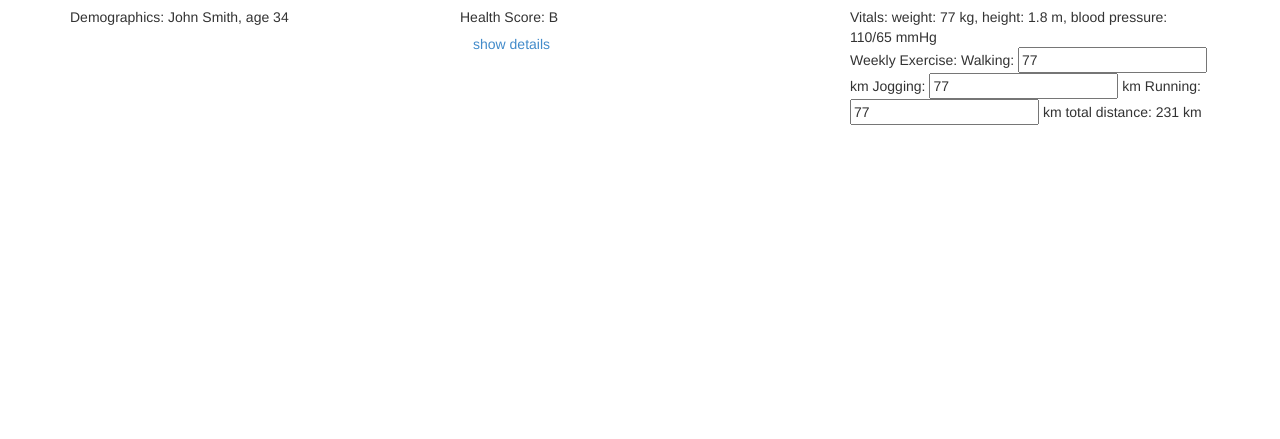
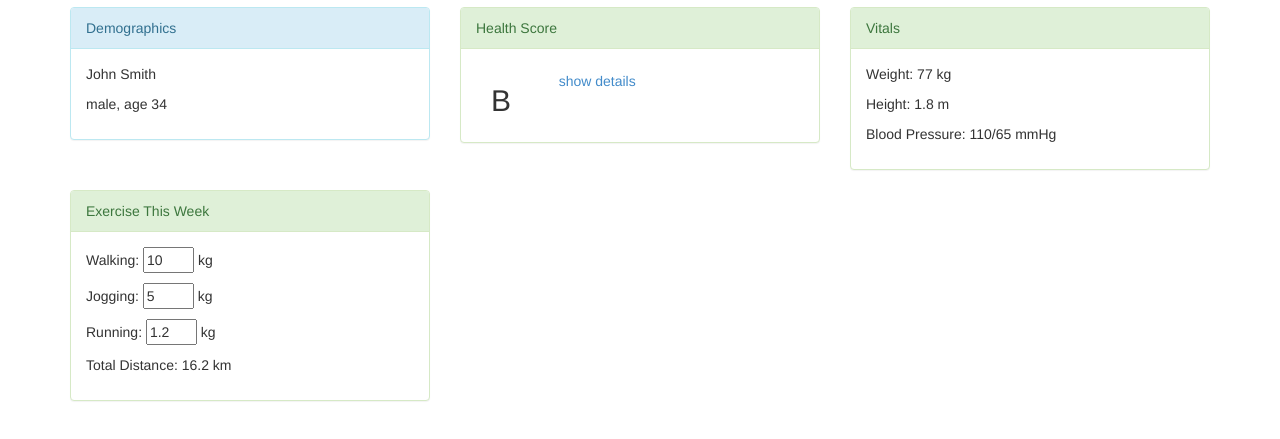
Before and after one commit to spautz/health-dashboard-app, a website: page public/index.html in a window 1280 px wide. Shown: the part 63-502 px from the top of the page. Drawn offline with Linux system fonts and the light colour scheme.

Commit message:
Beautification

```diff
--- a/public/health-dashboard-app/controllers.js
+++ b/public/health-dashboard-app/controllers.js
@@ -13,6 +13,7 @@
         '$scope',
         function ($scope) {
             $scope.name = 'John Smith';
+            $scope.gender = 'male';
             $scope.age  = 34;
         }
     ]);
@@ -50,14 +51,15 @@
     appControllers.controller('exerciseCtrl', [
         '$scope',
         function ($scope) {
-            $scope.walkDistance = 77.0;   // km
-            $scope.jogDistance  = 77.0;   // km
-            $scope.runDistance  = 77.0;   // km
+            $scope.walkDistance = 10.0;   // km
+            $scope.jogDistance  =  5.0;   // km
+            $scope.runDistance  =  1.2;   // km
 
             $scope.totalDistance = function() {
-                return parseInt($scope.walkDistance || 0, 10) +
-                       parseInt($scope.jogDistance  || 0, 10) +
-                       parseInt($scope.runDistance  || 0, 10);
+                var sum = parseFloat($scope.walkDistance || 0) +
+                          parseFloat($scope.jogDistance  || 0) +
+                          parseFloat($scope.runDistance  || 0);
+                return sum.toFixed(1);
             };
 
         }
--- a/public/index.html
+++ b/public/index.html
@@ -27,42 +27,99 @@
     </div>
     <div class="row">
 
-      <div class="col-xs-12 col-md-6 col-lg-4" ng-controller="demographicsCtrl">
-        Demographics:
-        {{name}}, age {{age}}
+      <!-- @TODO: a directive or something to make these panels have equal heights -->
+
+      <div class="col-xs-12 col-sm-6 col-lg-4" ng-controller="demographicsCtrl">
+        <div class="panel panel-info">
+          <div class="panel-heading">
+            Demographics
+          </div>
+          <div class="panel-body">
+            <p>
+              {{name}}
+            </p>
+            <p>
+              {{gender}}, age {{age}}
+            </p>
+          </div>
+        </div>
       </div>
 
-      <div class="col-xs-12 col-md-6 col-lg-4" ng-controller="healthScoreCtrl">
-        Health Score:
+      <div class="col-xs-12 col-sm-6 col-lg-4" ng-controller="healthScoreCtrl">
+        <div class="panel panel-success">
+          <div class="panel-heading">
+            Health Score
+          </div>
+          <div class="panel-body">
+            <div class="col-xs-2">
+              <h2>
                 {{overall}}
-        <div ng-show="showDetails">
-          diet: {{diet}},
-          exercise: {{exercise}},
-          stress: {{stress}},
+              </h2>
+            </div>
+            <div class="col-xs-10" ng-show="showDetails">
+              <p>Diet: {{diet}}</p>
+              <p>Exercise: {{exercise}}</p>
+              <p>Stress: {{stress}}</p>
               <button type="button" class="btn btn-link" ng-click="toggleShowDetails()">
                 hide details
               </button>
             </div>
-        <div ng-hide="showDetails">
+            <div class="col-xs-8" ng-hide="showDetails">
               <button type="button" class="btn btn-link" ng-click="toggleShowDetails()">
                 show details
               </button>
             </div>
           </div>
-
-      <div class="col-xs-12 col-md-6 col-lg-4" ng-controller="vitalsCtrl">
-        Vitals:
-        weight: {{weight}} kg,
-        height: {{height}} m,
-        blood pressure: {{bloodPressure.systolic}}/{{bloodPressure.diastolic}} mmHg
+        </div>
       </div>
 
-      <div class="col-xs-12 col-md-6 col-lg-4" ng-controller="exerciseCtrl">
-        Weekly Exercise:
-        Walking: <input ng-model="walkDistance" /> km
-        Jogging: <input ng-model="jogDistance" /> km
-        Running: <input ng-model="runDistance" /> km
-        total distance: {{totalDistance()}} km
+      <div class="col-xs-12 col-sm-6 col-lg-4" ng-controller="vitalsCtrl">
+        <div class="panel panel-success">
+          <div class="panel-heading">
+            Vitals
+          </div>
+          <div class="panel-body">
+            <p>
+              Weight: {{weight}} kg
+            </p>
+            <p>
+              Height: {{height}} m
+            </p>
+            <p>
+              Blood Pressure: {{bloodPressure.systolic}}/{{bloodPressure.diastolic}} mmHg
+            </p>
+          </div>
+        </div>
+      </div>
+
+      <!--
+        If we don't clear when at >1200px width, when the layout goes to 3 panels per row,
+        expanding the "Health Score" panel will push this "Exercise" panel from the left spot
+        to the next available space -- all the way to the right edge.
+        Clearing in lg ensures that the panel gets pushed down instead of across.
+      -->
+      <div class="clearfix visible-lg"></div>
+
+      <div class="col-xs-12 col-sm-6 col-lg-4" ng-controller="exerciseCtrl">
+        <div class="panel panel-success">
+          <div class="panel-heading">
+            Exercise This Week
+          </div>
+          <div class="panel-body">
+            <p>
+              Walking: <input ng-model="walkDistance" size="3" /> kg
+            </p>
+            <p>
+              Jogging: <input ng-model="jogDistance" size="3" /> kg
+            </p>
+            <p>
+              Running: <input ng-model="runDistance" size="3" /> kg
+            </p>
+            <p>
+              Total Distance: {{totalDistance()}} km
+            </p>
+          </div>
+        </div>
       </div>
 
     </div>
```
Lines whose indentation alone changed are shown as unchanged.
